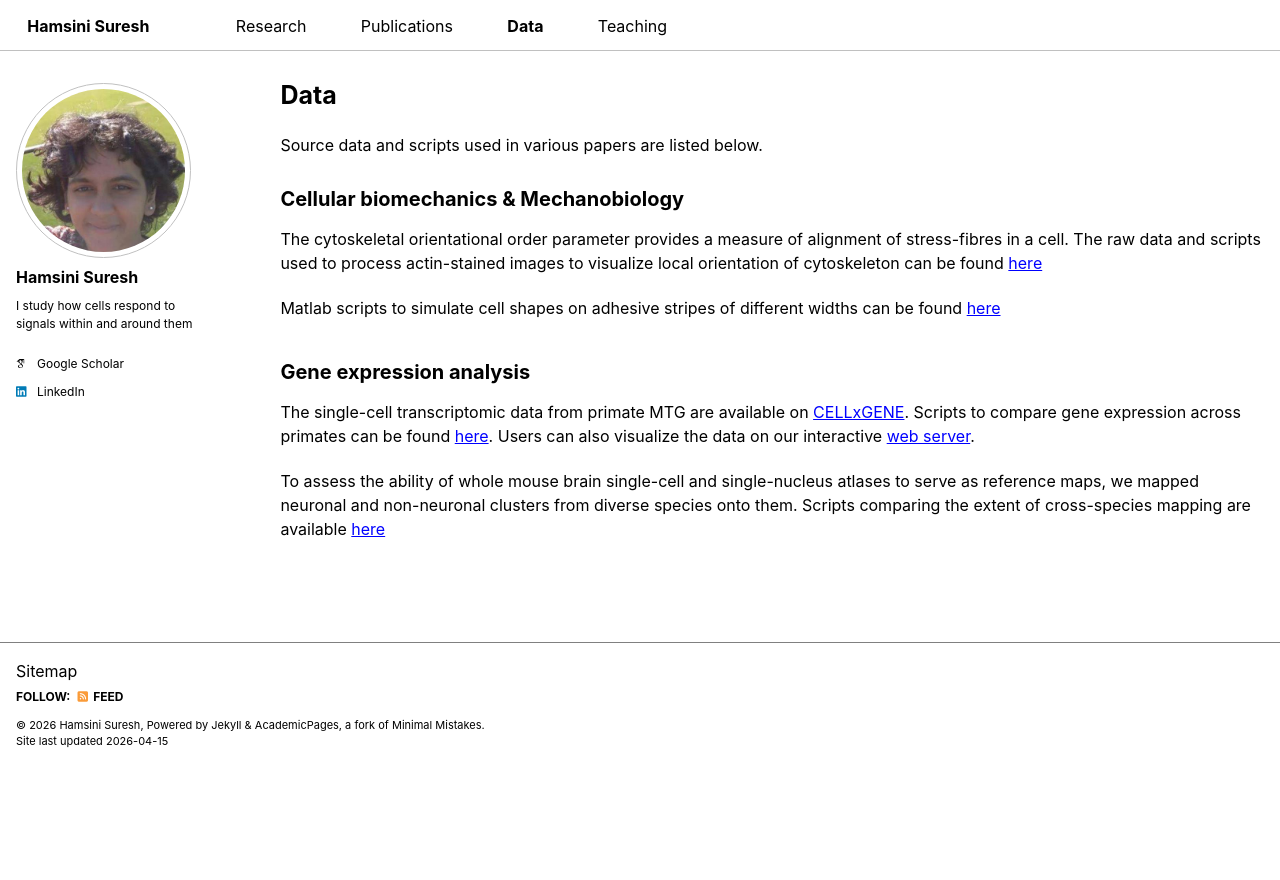
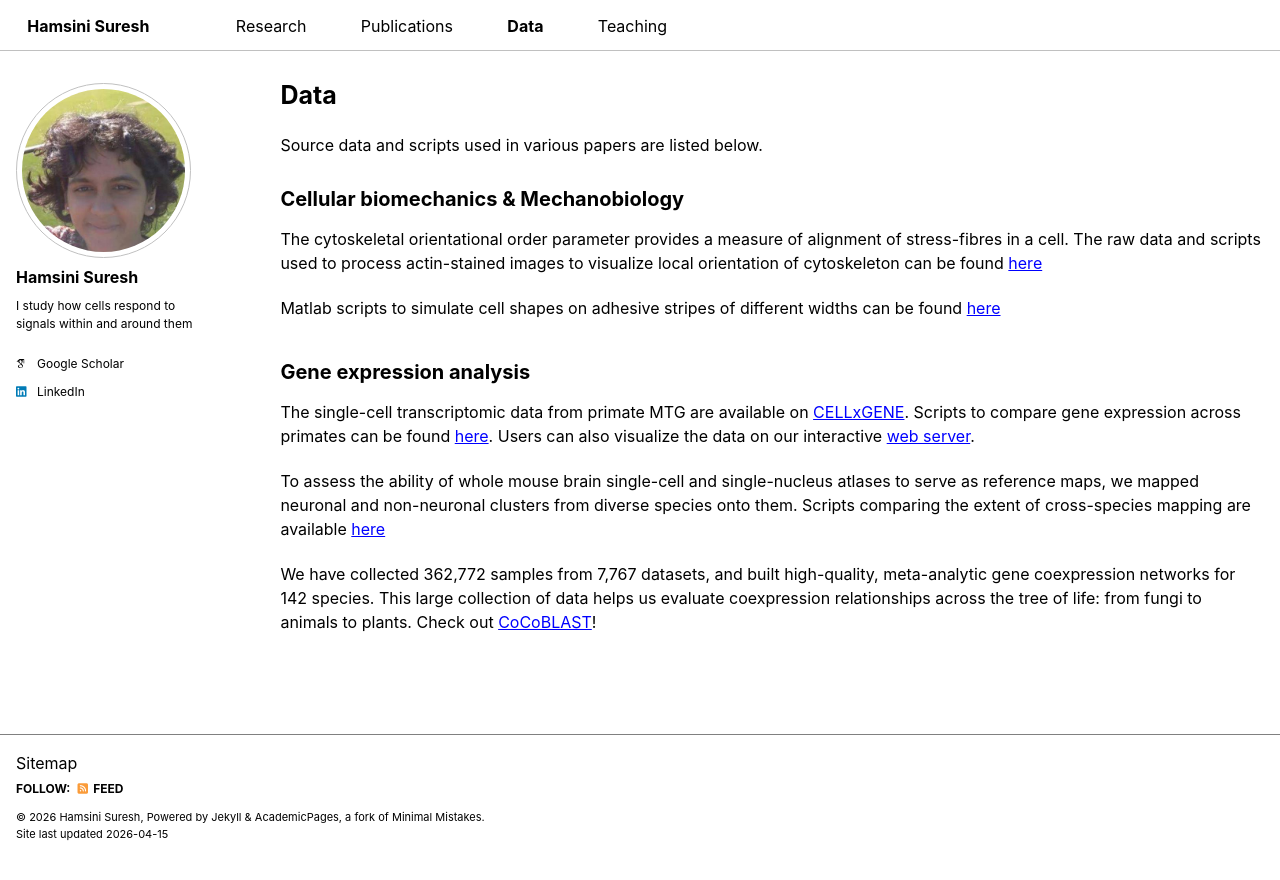
Before and after one commit to hamsinisuresh/hamsinisuresh.github.io, a Jekyll site: the page built from _pages/sourcedata.html, in a window 1280 px wide. Shown: the top 880 px of the page. Built offline with Jekyll 4.4.1, drawn with Linux system fonts in a browser that asks for light colours; some web fonts are replaced; a script bundle is joined from its source files by our own code; library files that are not in the unit come from our copies.

Commit message:
Update sourcedata.html

```diff
--- a/_pages/sourcedata.html
+++ b/_pages/sourcedata.html
@@ -50,6 +50,12 @@ author_profile: true
   <a href="https://github.com/gillislab/mouse_brain_cluster_replicability">here</a>
 </p>
 
+<p>
+  We have collected 362,772 samples from 7,767 datasets, and built high-quality, meta-analytic gene
+  coexpression networks for 142 species. This large collection of data helps us evaluate coexpression
+  relationships across the tree of life: from fungi to animals to plants. Check out
+  <a href="https://cocoblast.ccbr.utoronto.ca/">CoCoBLAST</a>!
+</p>
 <!-- ===== AUTO-GENERATED RESEARCH LIST ===== -->
 
 {% for post in site.research reversed %}
```
